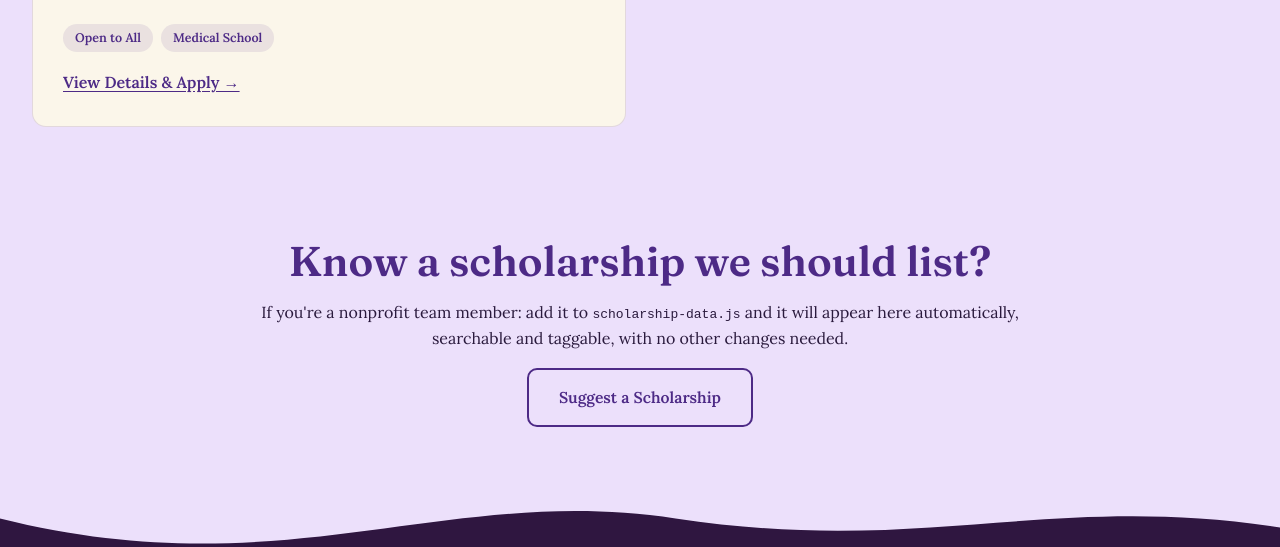
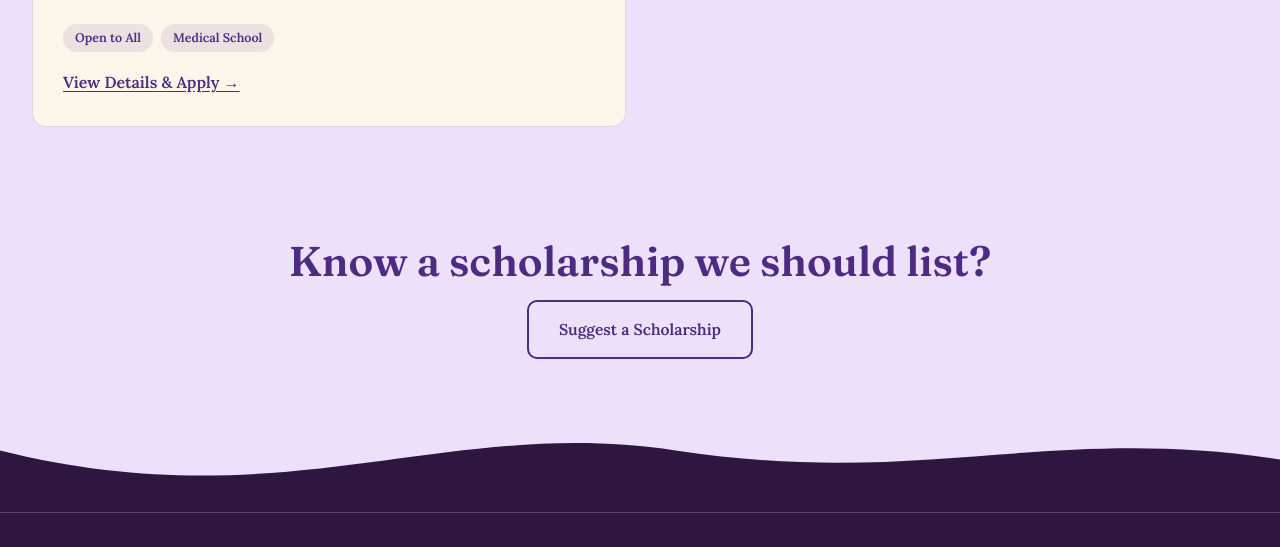
Before and after one commit to silyasm/rahmarounds-site, a plain HTML site: page scholarships.html in a window 1280 px wide. Shown: the part 4430-4977 px from the top of the page. Drawn offline with Linux system fonts and the light colour scheme.

Commit message:
Add files via upload

```diff
--- a/scholarships.html
+++ b/scholarships.html
@@ -58,7 +58,6 @@
 <section class="section-tight center">
   <div class="section-inner">
     <h2 class="section-title">Know a scholarship we should list?</h2>
-    <p class="lede-block" style="margin-inline:auto;">If you're a nonprofit team member: add it to <code>scholarship-data.js</code> and it will appear here automatically, searchable and taggable, with no other changes needed.</p>
     <a href="mailto:rahmarounds@gmail.com" class="btn btn-outline">Suggest a Scholarship</a>
   </div>
 </section>
```
